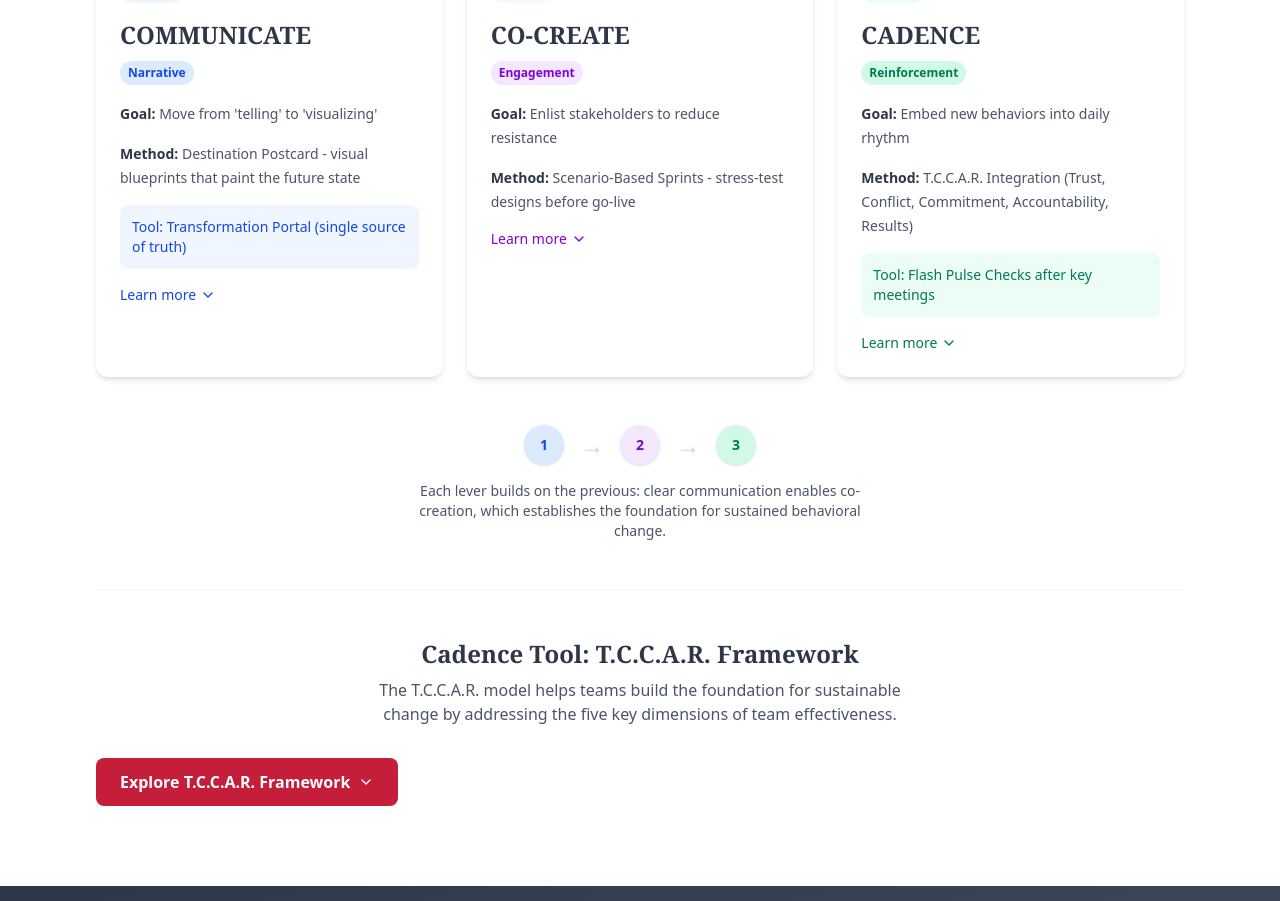
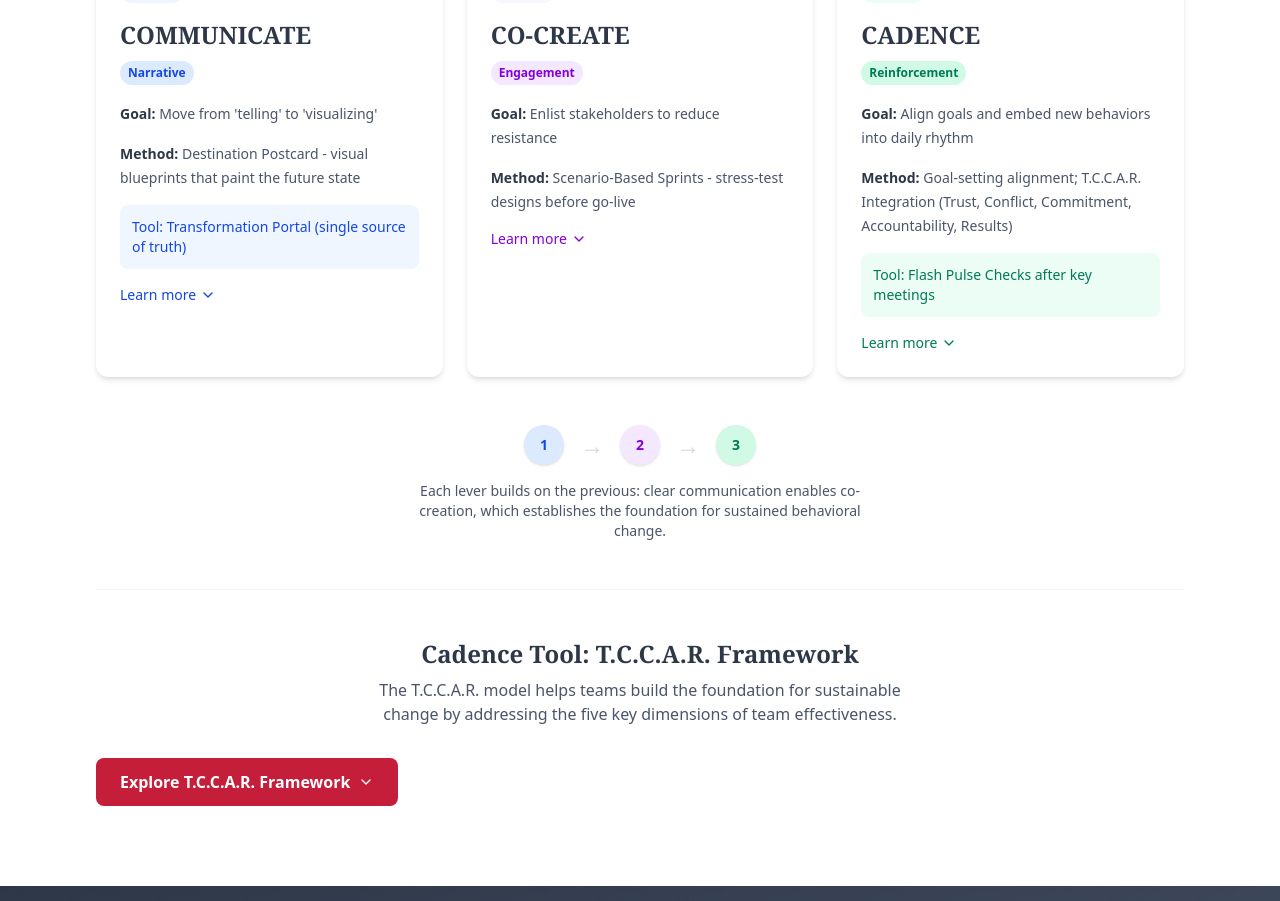
Before and after one commit to Kaizen74/Websites, a React (Vite) app: page / in a window 1280 px wide. Shown: the part 3321-4222 px from the top of the page. Built offline with nearby package versions, Linux system fonts and the light colour scheme.

Commit message:
feat: Update CADENCE section goal and method
- Change goal to "Align goals and embed new behaviors into daily rhythm"
- Add "Goal-setting alignment" as additional method alongside T.C.C.A.R.

```diff
--- a/src/data/interventions.ts
+++ b/src/data/interventions.ts
@@ -21,8 +21,8 @@ export const changeLevers: ChangeLever[] = [
   {
     id: 3,
     title: 'CADENCE',
-    goal: 'Embed new behaviors into daily rhythm',
-    method: 'T.C.C.A.R. Integration (Trust, Conflict, Commitment, Accountability, Results)',
+    goal: 'Align goals and embed new behaviors into daily rhythm',
+    method: 'Goal-setting alignment; T.C.C.A.R. Integration (Trust, Conflict, Commitment, Accountability, Results)',
     tool: 'Flash Pulse Checks after key meetings',
     description:
       'Establish regular rhythms and rituals that reinforce desired behaviors. Use quick feedback loops to maintain momentum and course-correct as needed.',
```
